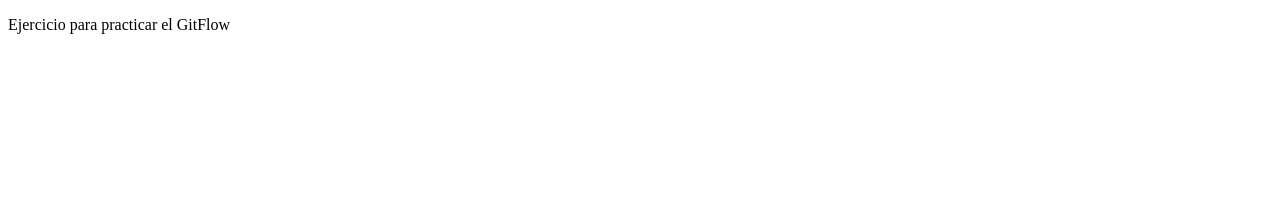
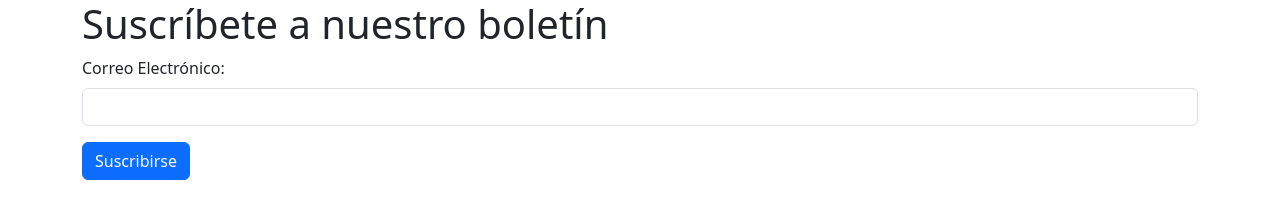
Before and after one commit to IES-Almudeyne-2425-DAW/RaulMarin-GitFlow, a plain HTML site: page index.html in a window 1280 px wide. Drawn offline with nearby package versions, Linux system fonts and the light colour scheme.

Commit message:
Añadido formulario de suscripción

```diff
--- a/index.html
+++ b/index.html
@@ -1,11 +1,18 @@
 <!DOCTYPE html>
-<html lang="en">
+<html lang="es">
 <head>
     <meta charset="UTF-8">
-    <meta name="viewport" content="width=device-width, initial-scale=1.0">
-    <title>Document</title>
+    <title>Formulario de Suscripción</title>
+    <link rel="stylesheet" href="https://cdn.jsdelivr.net/npm/bootstrap@5.3.0/dist/css/bootstrap.min.css">
 </head>
-<body>
-    <p>Ejercicio para practicar el GitFlow</p>
+<body class="container">
+    <h1>Suscríbete a nuestro boletín</h1>
+    <form>
+        <div class="mb-3">
+            <label for="email" class="form-label">Correo Electrónico:</label>
+            <input type="email" class="form-control" id="email" required>
+        </div>
+        <button type="submit" class="btn btn-primary">Suscribirse</button>
+    </form>
 </body>
 </html>
```
